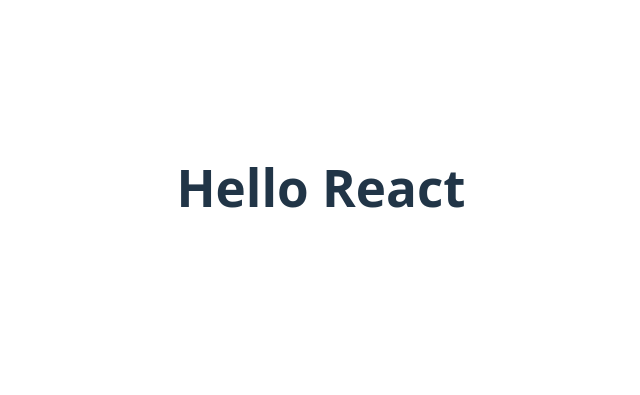
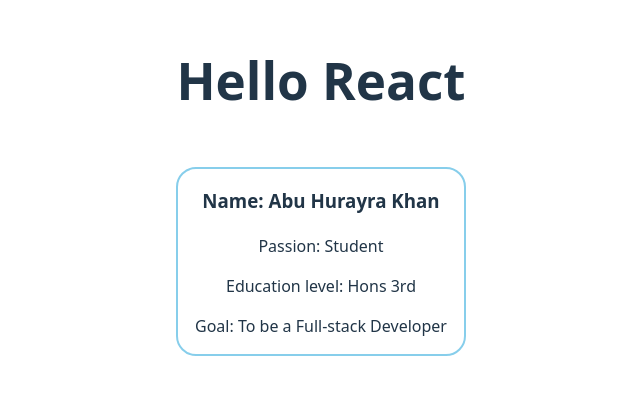
Before and after one commit to hurayrakhan/react-practice, a React (Vite) app: page / in a window 1280 px wide. Shown: the part 213-608 px from the top of the page, without its empty margins (319-959 px from the left). Built offline with nearby package versions, Linux system fonts and the light colour scheme.

Commit message:
learn to add react component and add styles

```diff
--- a/src/App.jsx
+++ b/src/App.jsx
@@ -7,8 +7,22 @@
   return (
     <>
       <h1>Hello React</h1>
+      <br />
+      <Developer name='Abu Hurayra Khan' passion='Student' level='Hons 3rd' goal='To be a Full-stack Developer'></Developer>
     </>
   )
 }
 
+
+function Developer (props) {
+  return(
+    <div style={{borderRadius:'20px',border:'2px solid skyblue'}}>
+      <h3>Name: {props.name}</h3>
+      <p>Passion: {props.passion}</p>
+      <p>Education level: {props.level}</p>
+      <p>Goal: {props.goal}</p>
+    </div>
+  )
+}
+
 export default App
```
